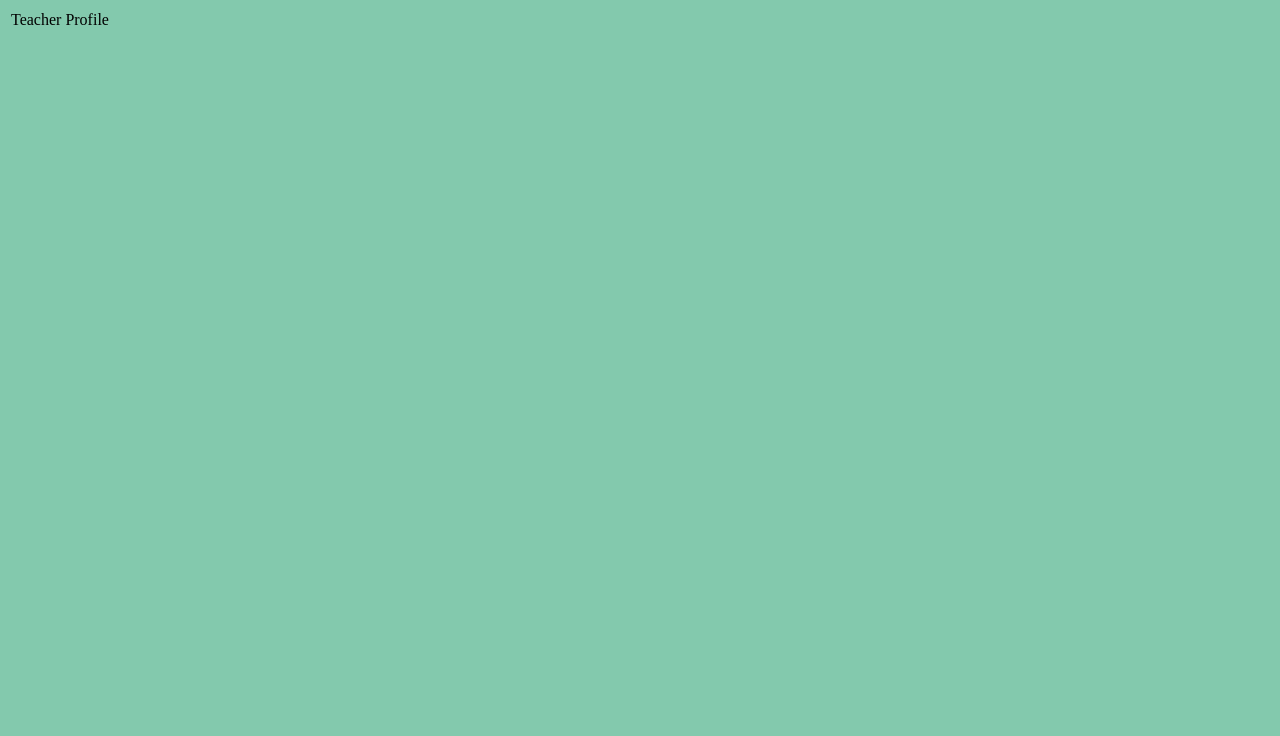
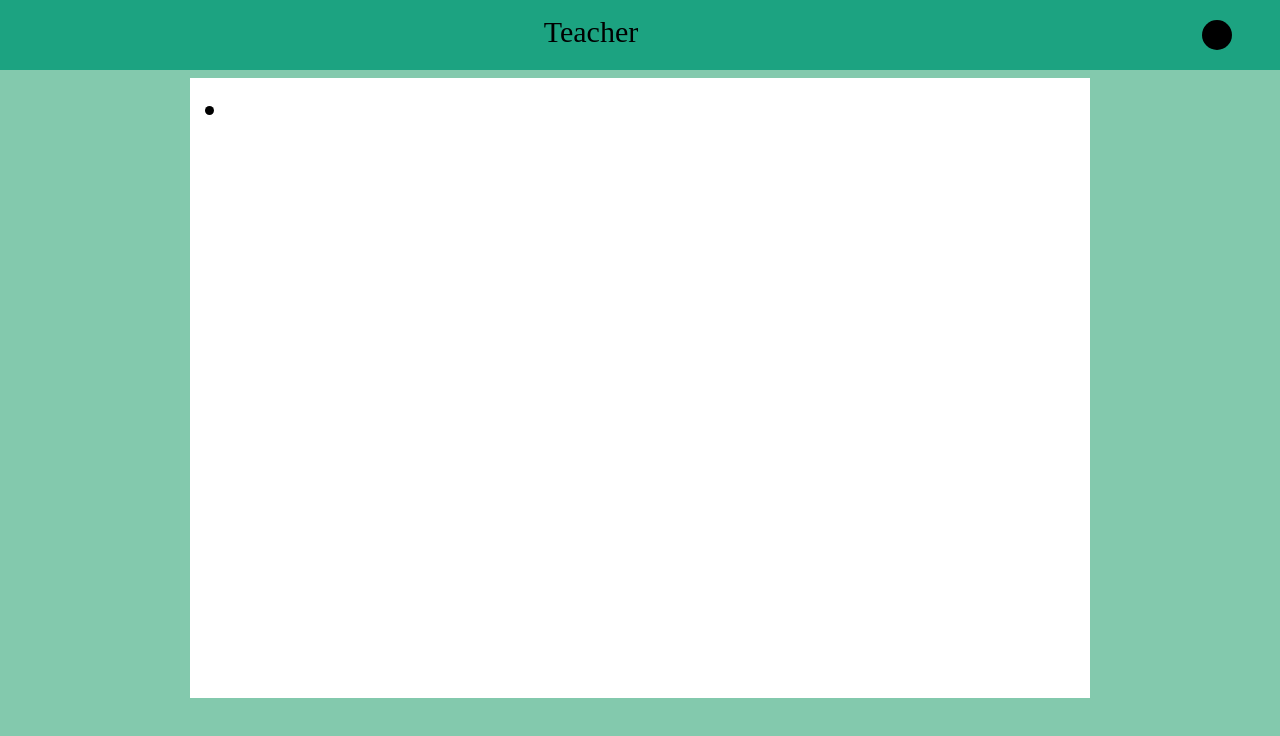
Before and after one commit to Mena-GX/VTHACKS12, a plain HTML site: page teacher_home.html in a window 1280 px wide. Drawn offline with Linux system fonts and the light colour scheme.

Commit message:
teacher home page
Began the basic framework for the teacher home page that will display all the classes that teacher has

```diff
--- a/styles.css
+++ b/styles.css
@@ -77,3 +77,10 @@ li{
     position:absolute;
     background-color: white;
 }
+
+#classes{
+    background-color: white;
+    width:900px;
+    height:620px;
+    margin:0 auto;
+}
--- a/teacher_home.html
+++ b/teacher_home.html
@@ -9,18 +9,23 @@
 </head>
 <body>
     <div id = "header">
-        <table>
-            <tr>
-                <td>Teacher</td>
-                <td>Profile</td>
-            </tr>
-        </table>
+        <ul id = "navbar">
+            <li style = "width:90%; text-align: center;">Teacher</li>
+            <li style = "text-align: right; vertical-align: middle; padding:20px;">
+                <a href = "student_profile.html">
+                    <div class = "dot" >
+                    </div>
+                </a>
+            </li>
+        </ul>
     </div>
 
     <div id = "body">
 
         <div id = "classes">
-
+            <ul>
+                <li></li>
+            </ul>
         </div>
     </div>
 </body>
```
